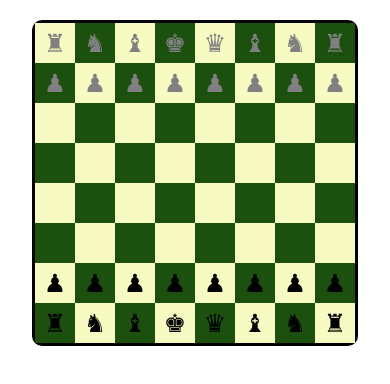
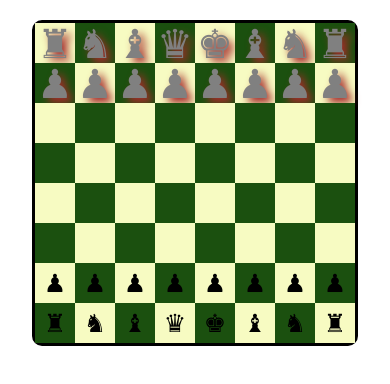
Before and after one commit to HariKumar20/ChessGameReact, a React (Create React App) app: page / in a window 390 px wide. Shown: the top 384 px of the page. Built offline with nearby package versions, Linux system fonts and the light colour scheme.

Commit message:
updated code

```diff
--- a/src/App.css
+++ b/src/App.css
@@ -59,6 +59,19 @@
   background-color: brown;
   border-radius: 10px;
   border-width: 2px;
+}
+.whiteCoinShadow
+{
+  color: gray;
+  font-size: 40px;
+  cursor: pointer;
+  text-shadow: 5px 5px 8px  brown;
+}
+.blackCoinShadow
+{
+  font-size: 40px;
+  cursor: pointer;
+  text-shadow: 5px 5px 8px brown;
 }
 
 @media screen and (max-width : 620px)
@@ -128,4 +141,17 @@
   background-color: brown;
   border-width: 1px;
 }
+.whiteCoinShadow
+{
+  color: gray;
+  font-size: 40px;
+  cursor: pointer;
+  text-shadow: 5px 5px 5px 5px brown;
 }
+.blackCoinShadow
+{
+  font-size: 40px;
+  cursor: pointer;
+  text-shadow: 5px 5px 5px 5px brown;
+}
+}
--- a/src/components/ChessBoard.jsx
+++ b/src/components/ChessBoard.jsx
@@ -3,7 +3,7 @@ import { useState } from "react";
 import "../App.css";
 export default function ChessBoard()
 {
-    const [chessBoardList,setChessBoardList] = useState([[{'♜':'white'},{'♞':'white'},{'♝':'white'},{'♚':'white'},{'♛':'white'},{'♝':'white'},{'♞':'white'},{'♜':'white'}], [{"♟":"white"},{"♟":"white"},{"♟":"white"},{"♟":"white"},{"♟":"white"},{"♟":"white"},{"♟":"white"},{"♟":'white'}],[null, null,null,null,null,null,null,null],[null,null,null,null,null,null,null,null],[null,null,null,null,null,null,null,null],[null, null,null,null,null,null,null,null],[{"♟":"black"},{"♟":"black"},{"♟":"black"},{"♟":"black"},{"♟":"black"},{"♟":"black"},{"♟":"black"},{"♟":"black"}],[{'♜':"black"},{'♞':"black"},{'♝':"black"},{'♚':"black"},{'♛':"black"},{'♝':"black"},{'♞':"black"},{'♜':"black"}]]);
+    const [chessBoardList,setChessBoardList] = useState([[{'♜':'white'},{'♞':'white'},{'♝':'white'},{'♛':'white'},{'♚':'white'},{'♝':'white'},{'♞':'white'},{'♜':'white'}], [{"♟":"white"},{"♟":"white"},{"♟":"white"},{"♟":"white"},{"♟":"white"},{"♟":"white"},{"♟":"white"},{"♟":'white'}],[null, null,null,null,null,null,null,null],[null,null,null,null,null,null,null,null],[null,null,null,null,null,null,null,null],[null, null,null,null,null,null,null,null],[{"♟":"black"},{"♟":"black"},{"♟":"black"},{"♟":"black"},{"♟":"black"},{"♟":"black"},{"♟":"black"},{"♟":"black"}],[{'♜':"black"},{'♞':"black"},{'♝':"black"},{'♛':"black"},{'♚':"black"},{'♝':"black"},{'♞':"black"},{'♜':"black"}]]);
     const [whitePlayerFlag ,setWhitePlayerFlag] = useState(true);
     const [blackPlayerFlag ,setBlackPlayerFlag] = useState(false);
     const [positionsList , setPositionsList] = useState([]);
@@ -33,6 +33,29 @@ export default function ChessBoard()
       console.log("Opponent Color in checkOpponent Function:",opponentColor);
       return opponentColor;
       }
+
+    }
+
+    function showPlayer(index,boxindex)
+    {
+      let coinColor = chessBoardList[index][boxindex][Object.keys(chessBoardList[index][boxindex])[0]];
+      if(whitePlayerFlag === true && coinColor === 'white')
+        {
+          return 'whiteCoinShadow';
+        }
+      if(whitePlayerFlag === false && coinColor === 'black')
+          {
+            return 'blackCoinShadow';
+          }
+      if(coinColor === "white")
+      {
+        return 'coinsStyleWhite';
+      }
+      if(coinColor === "black")
+        {
+          return 'coinsStyleBlack';
+        }
+
 
     }
 
@@ -675,64 +698,23 @@ export default function ChessBoard()
                    return (<div><div key={index} className="rowStyle">
                         {
                             value.map((box,boxindex)=>{
-                             if( index%2 === 0 && boxindex%2 ===0 ){
-                              return <div className='creamBoxStyle' onClick={()=>{ handlePickPlace(index,boxindex)
+                              return <div className={((index%2===0 && boxindex%2===0)||(index%2!==0 && boxindex%2!==0) ? 'creamBoxStyle':'greenBoxStyle')} onClick={()=>{ handlePickPlace(index,boxindex)
                               }} key={boxindex}>
-                               {chessBoardList[index][boxindex] ? <p className={chessBoardList[index][boxindex][Object.keys(chessBoardList[index][boxindex])[0]] === "white" ? 'coinsStyleWhite':'coinsStyleBlack'} onClick={()=> null}>
+                               {chessBoardList[index][boxindex] ? <p className={showPlayer(index,boxindex)} onClick={()=> null}>
                                 {Object.keys(chessBoardList[index][boxindex])[0]}</p> : <p>{chessBoardList[index][boxindex]}</p>}
                                 {
                                   positionsList.map((value,pos)=>{
                                     if(value[0]===index && value[1]===boxindex)
                                     {
-                                      return <div className="moveStyle"></div>
+                                      let coinColor = checkOpponent(pickPosList[0],pickPosList[1]);
+                                      if ((whitePlayerFlag === true && coinColor === 'white') || (whitePlayerFlag === false && coinColor==='black'))
+                                      {
+                                        return <div className="moveStyle"></div>
+                                      }
                                     }
                                   })
                                 }
                               </div>
-                             }
-
-                            //  ########
-
-                              if(index%2 === 0 && boxindex%2 !== 0 ) {return <div className='greenBoxStyle' onClick={()=>{handlePickPlace(index,boxindex)
-                              }}>{chessBoardList[index][boxindex] ? <p className={chessBoardList[index][boxindex][Object.keys(chessBoardList[index][boxindex])[0]] === 'white' ? 'coinsStyleWhite':'coinsStyleBlack'} onClick={()=> null} >
-                                {Object.keys(chessBoardList[index][boxindex])[0]}</p> : <p onClick={()=> null}>{chessBoardList[index][boxindex]}</p>}
-                                {
-                                  positionsList.map((value,pos)=>{
-                                    if(value[0]===index && value[1]===boxindex)
-                                    {
-                                      return <div className="moveStyle"></div>
-                                    }
-                                  })
-                                }
-                                </div> }
-
-                              if(index%2 !== 0 && boxindex%2 === 0) {return <div className='greenBoxStyle' onClick={()=>{handlePickPlace(index,boxindex)
-                              }}>
-                                {chessBoardList[index][boxindex] ? <p className={chessBoardList[index][boxindex][Object.keys(chessBoardList[index][boxindex])[0]] === 'white' ? 'coinsStyleWhite':'coinsStyleBlack'} onClick={()=> null}>
-                                  {Object.keys(chessBoardList[index][boxindex])[0]}</p> : <p onClick={()=> null}>{chessBoardList[index][boxindex]}</p>}
-                                  {
-                                  positionsList.map((value,pos)=>{
-                                    if(value[0]===index && value[1]===boxindex)
-                                    {
-                                      return <div className="moveStyle"></div>
-                                    }
-                                  })
-                                }
-                              </div> }
-
-                              if(index%2 !== 0 && boxindex%2 !== 0 ) {return <div className='creamBoxStyle' onClick={()=>{handlePickPlace(index,boxindex)
-                              }}>
-                                {chessBoardList[index][boxindex] ? <p className={chessBoardList[index][boxindex][Object.keys(chessBoardList[index][boxindex])[0]] === 'white' ? 'coinsStyleWhite':'coinsStyleBlack'} onClick={()=> null}>
-                                  {Object.keys(chessBoardList[index][boxindex])[0]}</p> : <p onClick={()=> null}>{chessBoardList[index][boxindex]}</p>}
-                                  {
-                                  positionsList.map((value,pos)=>{
-                                    if(value[0]===index && value[1]===boxindex)
-                                    {
-                                      return <div className="moveStyle"></div>
-                                    }
-                                  })
-                                }
-                              </div> }
 
                             })
                         }
```
